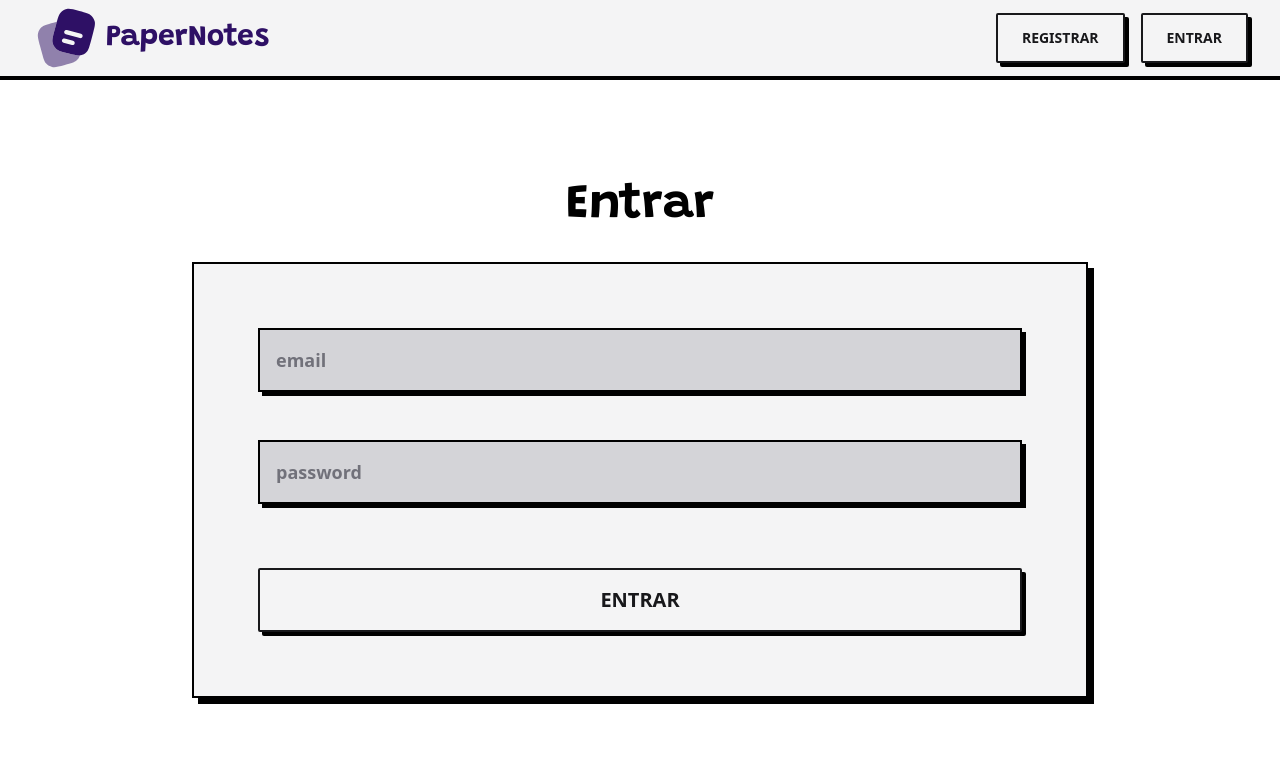
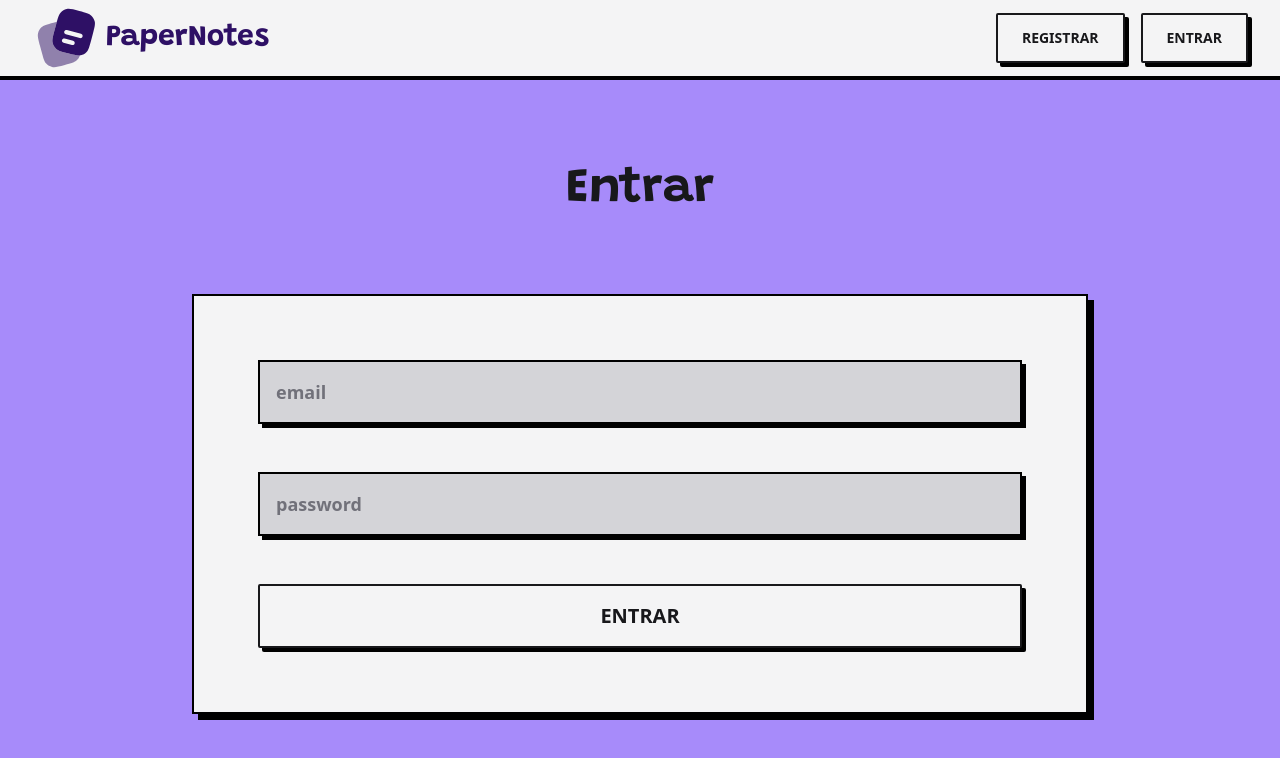
Before and after one commit to aleretamero/paper-notes, a React (Vite) app: page /login in a window 1280 px wide. Shown: the top 758 px of the page. Built offline with nearby package versions, Linux system fonts and the light colour scheme.

Commit message:
feat: update page login

```diff
--- a/src/pages/Login.tsx
+++ b/src/pages/Login.tsx
@@ -26,20 +26,13 @@ export const Login = () => {
   };
 
   return (
-    <LayoutSection className="bg-[var(--primary-light)]">
-      <div
-        className="
-          flex justify-center items-center gap-8 flex-col
-          w-full [&_button]:mt-4
-        "
-      >
-        <Title>Entrar</Title>
-        <Form onSubmit={handleSubmit}>
-          <Input name="email" label="email" type="text" {...email} />
-          <Input name="password" label="password" type="text" {...password} />
-          <Button>Entrar</Button>
-        </Form>
-      </div>
+    <LayoutSection className="bg-violet-400 dark:bg-violet-950 py-8">
+      <Title className="text-zinc-900 dark:text-zinc-100">Entrar</Title>
+      <Form onSubmit={handleSubmit}>
+        <Input name="email" label="email" type="text" {...email} />
+        <Input name="password" label="password" type="text" {...password} />
+        <Button>Entrar</Button>
+      </Form>
     </LayoutSection>
   );
 };
```
